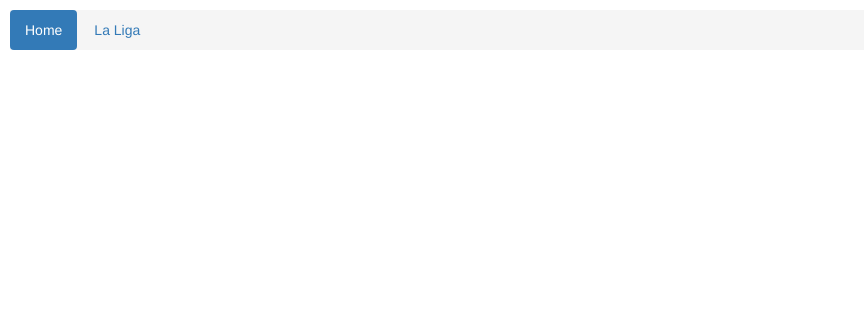
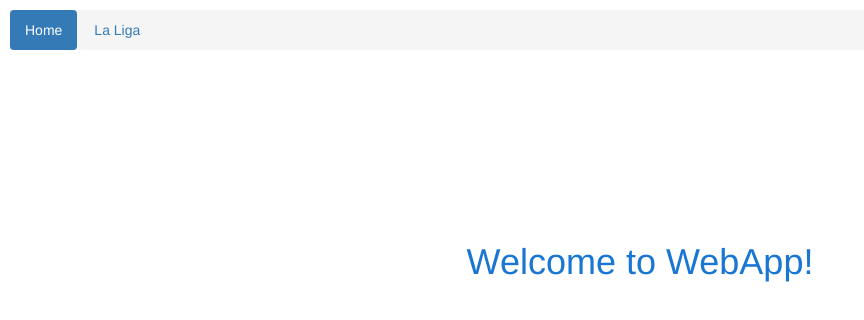
Before and after one commit to SanBal/SoccerStandingsFrontend, an Angular app: page /home in a window 1280 px wide. Shown: the top 320 px of the page, without its empty margins (0-864 px from the left). Built offline with nearby package versions, Linux system fonts and the light colour scheme.

Commit message:
Add base home component and routing

```diff
--- a/src/app/app.component.ts
+++ b/src/app/app.component.ts
@@ -2,7 +2,10 @@ import { Component } from '@angular/core';
 
 @Component({
   selector: 'app-root',
-  template: '<app-header></app-header>',
+  template:
+  ` <app-header></app-header>
+    <router-outlet></router-outlet>
+  `,
   styleUrls: ['./app.component.css']
 })
 export class AppComponent {
--- a/src/app/base/header/header.component.html
+++ b/src/app/base/header/header.component.html
@@ -1,6 +1,6 @@
 <div class="topnav">
 	<ul class="nav nav-pills">
-  		<li role="presentation" class="active"><a href="#">Home</a></li>
+  		<li role="presentation" class="active"><a routerLink="home">Home</a></li>
   		<li role="presentation"><a href="#">La Liga</a></li>
 	</ul>
 </div>
--- /dev/null
+++ b/src/app/base/home/home.component.css
@@ -0,0 +1,5 @@
+h1 {
+	color: #1976D2;
+	text-align: center;
+	margin-top: 15%;
+}
--- /dev/null
+++ b/src/app/base/home/home.component.html
@@ -0,0 +1,3 @@
+<h1>
+    Welcome to {{ title }}!
+</h1>
--- /dev/null
+++ b/src/app/base/home/home.component.ts
@@ -0,0 +1,16 @@
+import { Component, OnInit } from '@angular/core';
+
+@Component({
+  selector: 'app-home',
+  templateUrl: './home.component.html',
+  styleUrls: ['./home.component.css']
+})
+export class HomeComponent implements OnInit {
+  title = 'WebApp';
+
+  constructor() { }
+
+  ngOnInit() {
+  }
+
+}
```
Also changed, not shown: src/app/app-routing.module.ts (added, +14 -0 lines), src/app/app.module.ts (+6 -2 lines), 1 other file (tests, documents, lock files or other folders).
